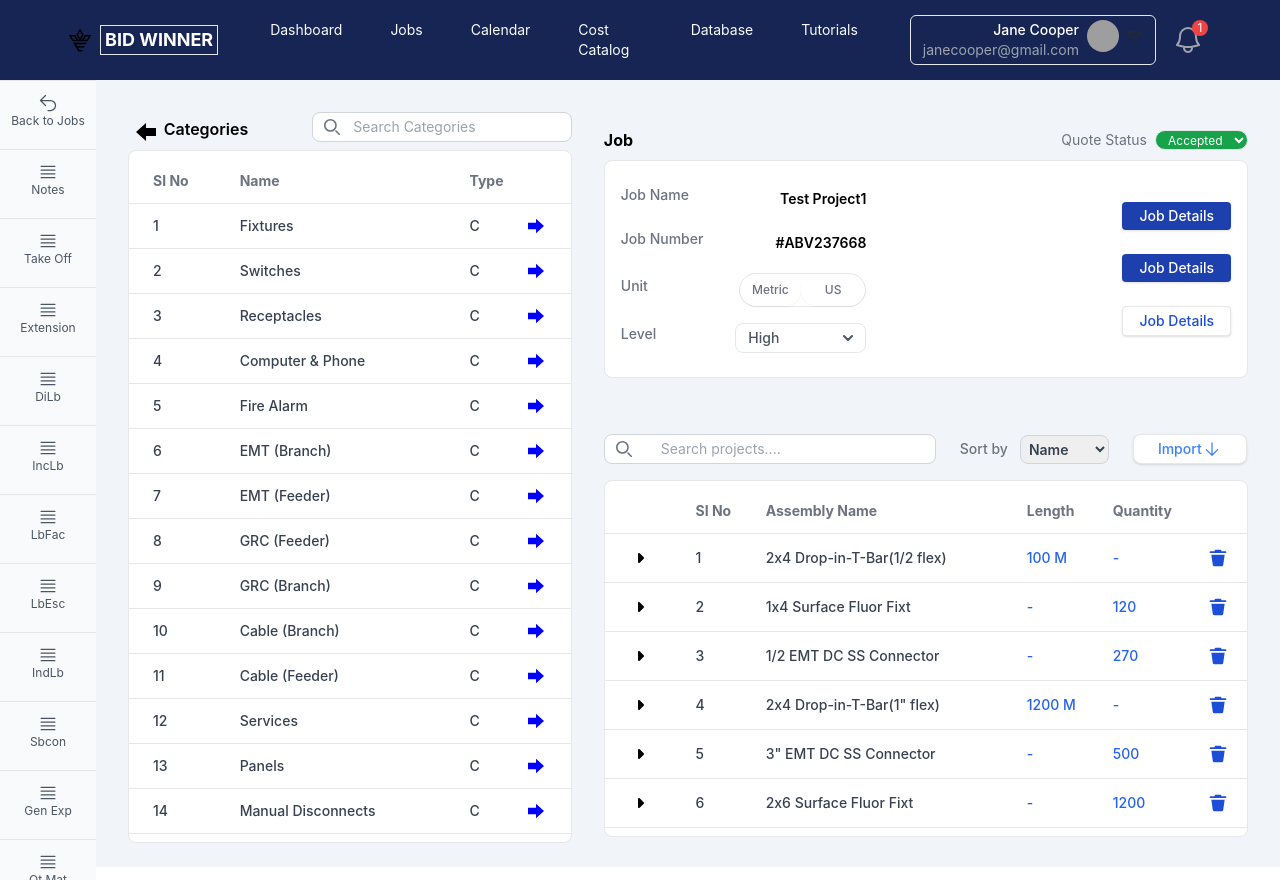
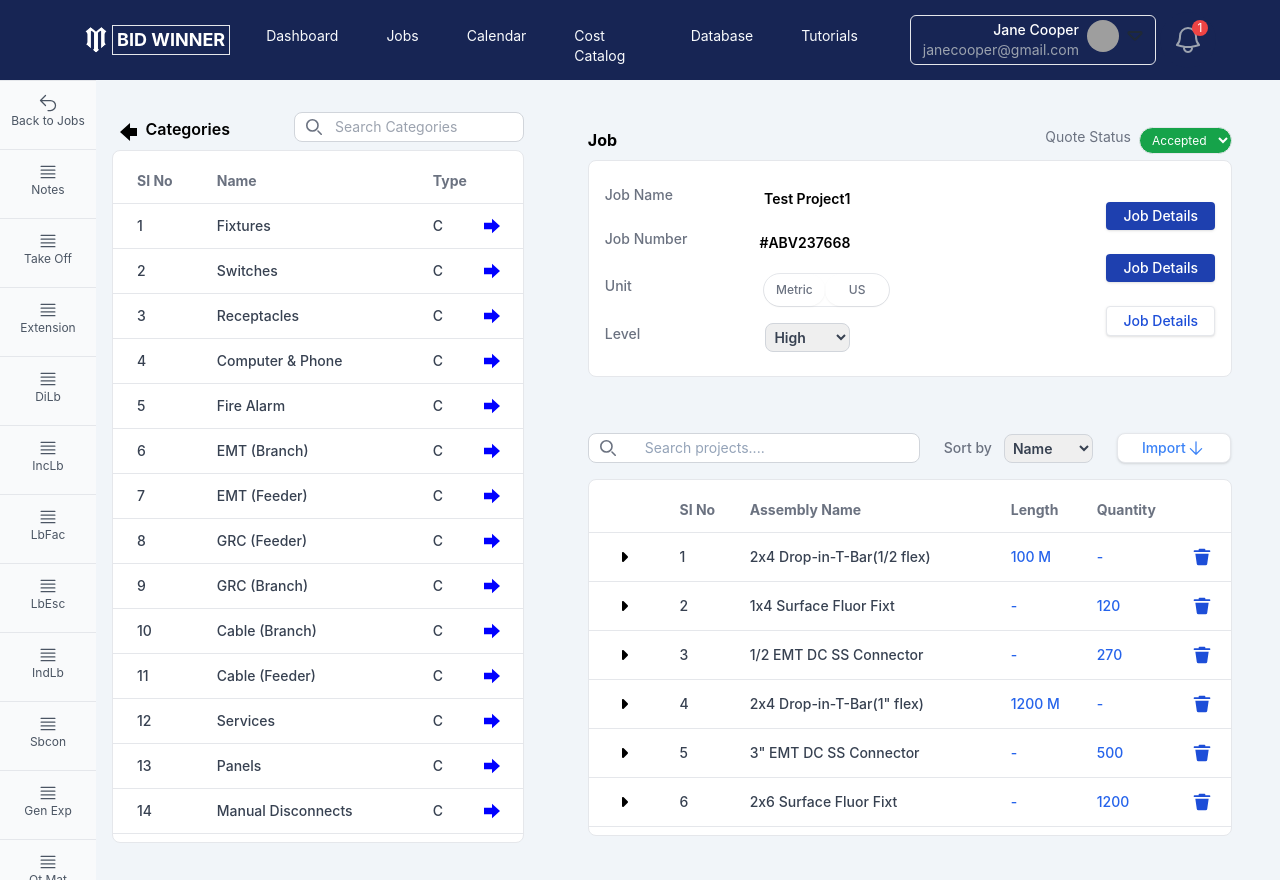
Before and after one commit to Jamshad10/Bid_Winner, a React (Create React App) app: page / in a window 1280 px wide. Built offline with nearby package versions, Linux system fonts and the light colour scheme; grey boxes are pictures that could not be loaded.

Commit message:
Change Components

```diff
--- a/public/index.html
+++ b/public/index.html
@@ -24,7 +24,7 @@
       work correctly both with client-side routing and a non-root public URL.
       Learn how to configure a non-root public URL by running `npm run build`.
     -->
-    <title>React App</title>
+    <title>Bid Winner</title>
   </head>
   <body>
     <noscript>You need to enable JavaScript to run this app.</noscript>
--- a/src/components/admin/Header.jsx
+++ b/src/components/admin/Header.jsx
@@ -16,7 +16,7 @@ function classNames(...classes) {
     return classes.filter(Boolean).join(' ')
 }
 
-export default function Example() {
+export default function Header() {
     return (
         <Disclosure as="nav" className="bg-blue-950">
             {({ open }) => (
@@ -36,16 +36,16 @@ export default function Example() {
                                 </Disclosure.Button>
                             </div>
                             <div className="flex flex-1 items-center justify-center sm:items-stretch sm:justify-start">
-                                <div className="flex flex-shrink-0 items-center mr-8 lg:mr-0 md:mr-0 xl:mr-0 text-white">
+                                <div className="flex flex-shrink-0 items-center mr-16 lg:mr-0 md:mr-0 xl:mr-0 text-white">
                                     <img
-                                        className="h-8 w-auto"
+                                        className="h-16 w-auto mr-16 lg:mr-4 mt-3"
                                         src={ADMIN_LOGO}
                                         alt="Your Company"
                                     />
-                                    <h1 className='uppercase text-white text-lg font-bold border px-1 ml-1 '>Bid Winner</h1>
+                                    <h1 className='uppercase text-white text-lg font-bold border px-1 -ml-20 lg:-ml-8'>Bid Winner</h1>
                                 </div>
                                 <div className="hidden sm:ml-6 sm:block">
-                                    <div className="flex space-x-6 ms-4">
+                                    <div className="flex space-x-6 lg:mt-4 ">
                                         {navigation.map((item) => (
                                             <a
                                                 key={item.name}
--- a/src/components/admin/JobDetails.jsx
+++ b/src/components/admin/JobDetails.jsx
@@ -1,19 +1,14 @@
 import React, { useState } from 'react';
 
 function JobDetails() {
-    const [isOpen, setIsOpen] = useState(false);
-
-    const toggleDropdown = () => {
-        setIsOpen(!isOpen);
-    };
 
     return (
-        <div className='w-full my-10'>
+        <div className='w-full my-10 px-4'>
             <div className='flex items-center justify-between'>
                 <h1 className='text-base font-bold py-2'>Job</h1>
                 <div className='flex'>
                     <h2 className='text-sm text-gray-500'>Quote Status</h2>
-                    <select className="ml-2 px-2 text-xs bg-green-600 text-white rounded-full border">
+                    <select className="ml-2 px-2 py-1 text-xs bg-green-600 text-white rounded-full border">
                         <option value="option1" className='bg-white text-gray-800'>Accepted</option>
                         <option value="option2" className='bg-white text-gray-800'>Pending</option>
                         <option value="option3" className='bg-white text-gray-800'>Rejected</option>
@@ -35,7 +30,7 @@ function JobDetails() {
                     <div className='w-full flex text-left   items-center justify-between py-2'>
                         <div className='w-full flex  items-center justify-between'>
                             <h5 className="mb-2 text-sm text-left font-medium text-gray-500 whitespace-nowrap">Unit</h5>
-                            <div className="flex border rounded-full text-left whitespace-nowrap ">
+                            <div className="flex lg:-mr-10 border rounded-full text-left whitespace-nowrap ">
                                 <button
                                     type="button"
                                     className="hover:bg-blue-500 shadow-sm text-xs rounded-full text-gray-500 hover:text-white font-medium py-2 px-3"
@@ -56,48 +51,12 @@ function JobDetails() {
                     <div className='w-full flex   items-center justify-between py-2'>
                         <div className='w-full flex  items-center justify-between'>
                             <h5 className="mb-2 text-sm text-left font-medium text-gray-500 whitespace-nowrap">Level</h5>
-                            <div className="relative inline-block text-left ">
-                                <button
-                                    id="dropdownDefaultButton"
-                                    onClick={toggleDropdown}
-                                    className="text-gray-600 bg-white border font-medium rounded-lg text-sm flex items-center px-3 py-1"
-                                    type="button"
-                                >
-                                    <span>High</span>
-                                    <svg
-                                        className="w-2.5 h-2.5 ml-16"
-                                        aria-hidden="true"
-                                        xmlns="http://www.w3.org/2000/svg"
-                                        fill="none"
-                                        viewBox="0 0 10 6"
-                                    >
-                                        <path
-                                            stroke="currentColor"
-                                            strokeLinecap="round"
-                                            strokeLinejoin="round"
-                                            strokeWidth="2"
-                                            d="m1 1 4 4 4-4"
-                                        />
-                                    </svg>
-                                </button>
-
-                                {/* Dropdown menu */}
-                                {isOpen && (
-                                    <div className="absolute right-0 mt-2 w-32 bg-white divide-y divide-gray-100 rounded-lg shadow">
-                                        <ul className="py-2 text-sm text-gray-700">
-                                            <li>
-                                                <a href="#" className="block px-4 py-2 hover:bg-gray-100">
-                                                    Normal
-                                                </a>
-                                            </li>
-                                            <li>
-                                                <a href="#" className="block px-4 py-2 hover:bg-gray-100">
-                                                    Low
-                                                </a>
-                                            </li>
-                                        </ul>
-                                    </div>
-                                )}
+                            <div className="relative  inline-block text-left ">
+                                <select className="ml-3 p-1 text-sm font-semibold text-gray-700 rounded-lg border border-gray-300">
+                                    <option value="option1" >High</option>
+                                    <option value="option2">Medium</option>
+                                    <option value="option3">Low</option>
+                                </select>
                             </div>
                         </div>
                     </div>
--- a/src/components/admin/ProjectTable.jsx
+++ b/src/components/admin/ProjectTable.jsx
@@ -42,7 +42,7 @@ const TableData = [
 
 export default function ProjectTable() {
     return (
-        <div className=''>
+        <div className='px-4'>
             <div className='flex items-center justify-start space-x-1 lg:space-x-6 py-2'>
 
                 <form className='px-2 lg:px-0 py-2'>
@@ -55,7 +55,7 @@ export default function ProjectTable() {
                         <input
                             type="search"
                             id="default-search"
-                            className="block w-full px-1 lg:px-14 py-1 text-sm text-gray-900 border border-gray-300 rounded-lg bg-white focus:ring-blue-500 focus:border-blue-500 "
+                            className="block w-full px-1 lg:px-14 py-1 text-sm text-gray-900 border border-gray-300 rounded-lg bg-white placeholder-white lg:placeholder-slate-400 "
                             placeholder="Search projects...."
                             required
                         />
@@ -98,7 +98,7 @@ export default function ProjectTable() {
                                         <th scope="col" className="px-4 py-3">SI No</th>
                                         <th scope="col" className="px-4 py-3">Assembly Name</th>
                                         <th scope="col" className="lg:pl-14 py-3">Length</th>
-                                        <th scope="col" className="lg:pl-8 py-3">Quantity</th>
+                                        <th scope="col" className="pl-6 lg:pl-8 py-3">Quantity</th>
                                         <th scope="col" className="px-6 py-3"></th>
                                     </tr>
                                 </thead>
@@ -112,8 +112,8 @@ export default function ProjectTable() {
                                                 <td className="whitespace-nowrap px-4 py-3 ">{data.id}</td>
                                                 <td className="whitespace-nowrap px-4 py-3">{data.name}</td>
                                                 <td className="whitespace-nowrap text-blue-600 lg:pl-14 py-3">{data.length}</td>
-                                                <td className="whitespace-nowrap text-blue-600 lg:pl-8 py-3">{data.quantity}</td>
-                                                <td className="whitespace-nowrap cursor-pointer lg:pl-8 lg:pr-4  py-3">
+                                                <td className="whitespace-nowrap text-blue-600 pl-6 lg:pl-8 py-3">{data.quantity}</td>
+                                                <td className="whitespace-nowrap cursor-pointe pl-4 lg:pl-8 lg:pr-4  py-3">
                                                     <svg
                                                         xmlns="http://www.w3.org/2000/svg"
                                                         viewBox="0 0 24 24"
--- a/src/components/admin/SideBar.jsx
+++ b/src/components/admin/SideBar.jsx
@@ -102,7 +102,7 @@ function Sidebar() {
 
             <aside
                 id="default-sidebar"
-                className={`fixed left-0 z-40 w-24 h-screen transition-transform ${sidebarOpen ? 'translate-x-0' : '-translate-x-full'
+                className={`fixed lg:static left-0 z-40 w-24 h-screen transition-transform ${sidebarOpen ? 'translate-x-0' : '-translate-x-full'
                     } sm:translate-x-0`}
                 aria-label="Sidebar"
             >
--- a/src/components/admin/Table.jsx
+++ b/src/components/admin/Table.jsx
@@ -75,7 +75,7 @@ const TableData = [
 
 export default function Table() {
     return (
-        <div className='lg:ml-32 my-6'>
+        <div className='px-4 lg:my-6 '>
             <div className='flex items-center justify-between pl-2'>
                 <svg
                     xmlns="http://www.w3.org/2000/svg"
--- a/src/pages/admin/Home.jsx
+++ b/src/pages/admin/Home.jsx
@@ -11,9 +11,9 @@ const Home = () => {
       <Header />
 
       <div className='flex flex-col lg:flex-row md:flex-row xl:flex-row'>
-        <div >
+
           <SideBar />
-        </div>
+
         <div>
           <Table />
         </div>
```
Also changed, not shown: public/Logo.png, 1 other file (tests, documents, lock files or other folders).
